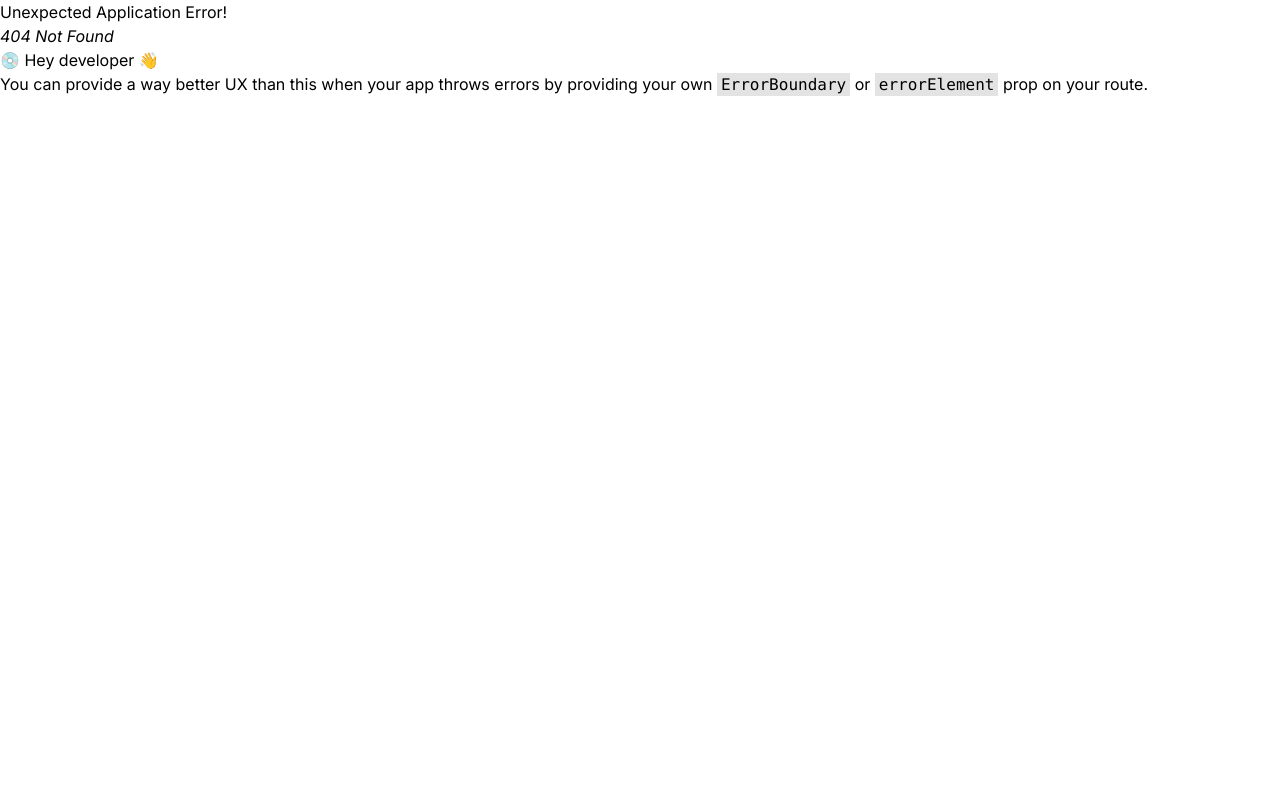
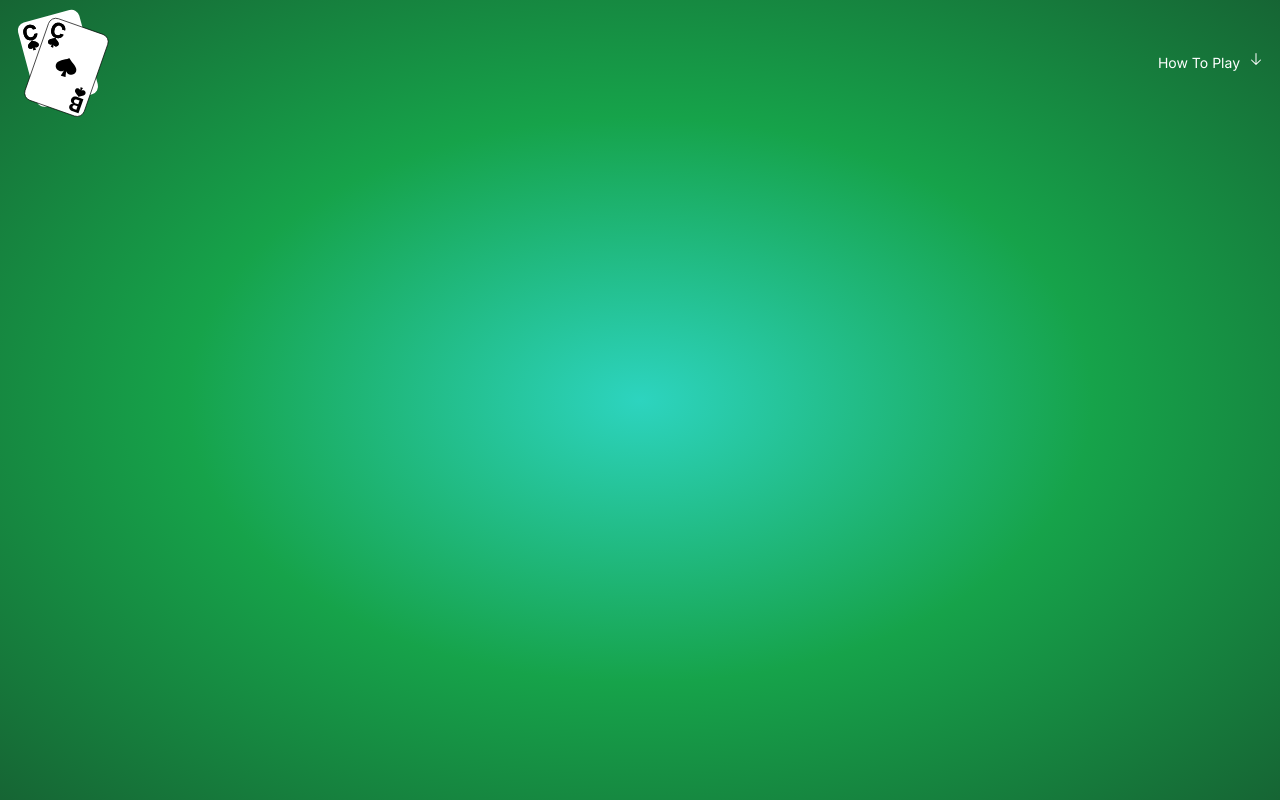
Before and after one commit to AtanasovCode/cardboard, a React (Vite) app: page /options in a window 1280 px wide. Before the commit this address had no page. Built offline with nearby package versions, Linux system fonts and the light colour scheme; a web font is replaced by a local one.

Commit message:
created new Options route & created new background gradient

```diff
--- a/src/App.jsx
+++ b/src/App.jsx
@@ -3,6 +3,7 @@ import { createBrowserRouter, RouterProvider } from "react-router-dom";
 //routes
 import TitleScreen from "./routes/TitleScreen";
 import Level from "./routes/Level";
+import Options from "./routes/Options";
 
 const App = () => {
 
@@ -15,6 +16,10 @@ const App = () => {
       path: "/play",
       element: <Level />,
     },
+    {
+      path: "/options",
+      element: <Options />,
+    },
   ])
 
   return (
--- a/src/components/Header.jsx
+++ b/src/components/Header.jsx
@@ -9,8 +9,8 @@ const Header = () => {
                 <img src={logo} alt="logo" className="w-[70px] lg:w-[95px]" />
             </div>
             <div className="cursor-pointer flex items-center justify-center">
-                <div className="text-sm">
-                    Learn More
+                <div className="text-sm text-white">
+                    How To Play
                 </div>
                 <div className="ml-2 w-4 animate-bounce">
                     <ArrowDown size="100%" weight="regular" fill="#FFF" />
--- a/src/components/Hero.jsx
+++ b/src/components/Hero.jsx
@@ -37,7 +37,10 @@ const Hero = () => {
                         customSuitSizes="lg:w-[30px] lg:h-[30px]"
                     />
                 </div>
-                <div className="">
+                <div
+                    className=""
+                    onClick={() => navigate("/options")}
+                >
                     <Card
                         suit={clubsBlack}
                         rank="Options"
--- /dev/null
+++ b/src/routes/Options.jsx
@@ -0,0 +1,18 @@
+import { useCardStore } from "../../useCardStore";
+import Header from "../components/Header";
+
+
+const Options = () => {
+    return (
+        <div className="min-h-[100dvh] flex flex-col items-center justify-start
+            bg-[radial-gradient(ellipse_at_center,_var(--tw-gradient-stops))] from-teal-400 via-green-600 to-green-800
+        ">
+            <Header />
+            <div className="flex flex-col items-center justify-start">
+
+            </div>
+        </div>
+    );
+}
+
+export default Options;
--- a/src/routes/TitleScreen.jsx
+++ b/src/routes/TitleScreen.jsx
@@ -11,7 +11,7 @@ import suitWhite from '../assets/suits/clubs-white.svg';
 
 const TitleScreen = () => {
     return (
-        <div className="min-h-[100dvh] bg-gradient-to-t from-green-900 to-green-600 text-white
+        <div className="min-h-[100dvh] text-white bg-[radial-gradient(ellipse_at_center,_var(--tw-gradient-stops))] from-teal-400 via-green-600 to-green-800
         font-sans cursor-none flex flex-col items-center justify-center">
             <div className="min-h-[100dvh] w-full relative flex-col items-center justify-start max-w-[2000px]">
                 <CustomCursor />
--- a/tailwind.config.js
+++ b/tailwind.config.js
@@ -17,6 +17,7 @@ export default {
       },
       backgroundImage: {
         'background-graphic': "url(/background-graphic.svg)",
+        'gradient': "bg-gradient-to-t from-green-900 to-green-600",
       },
       screens: {
         'xs': "550px",
```
